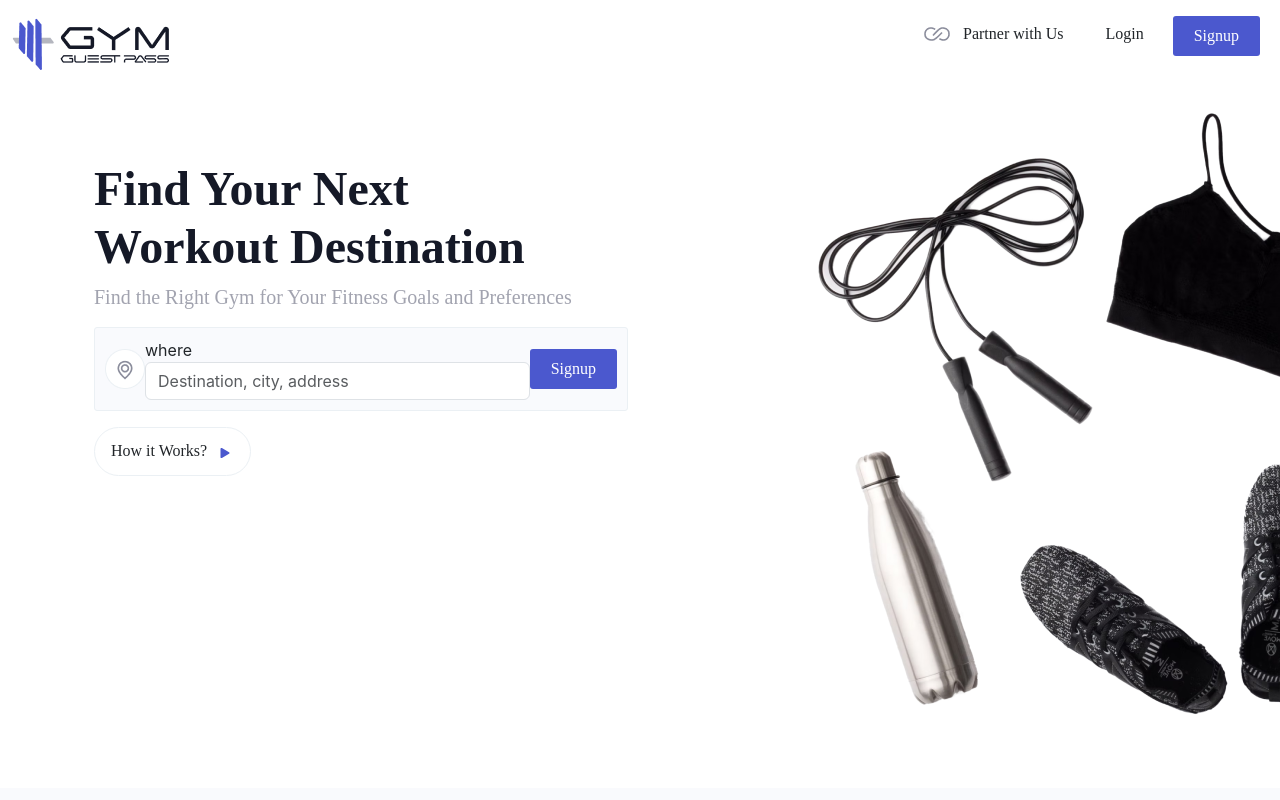
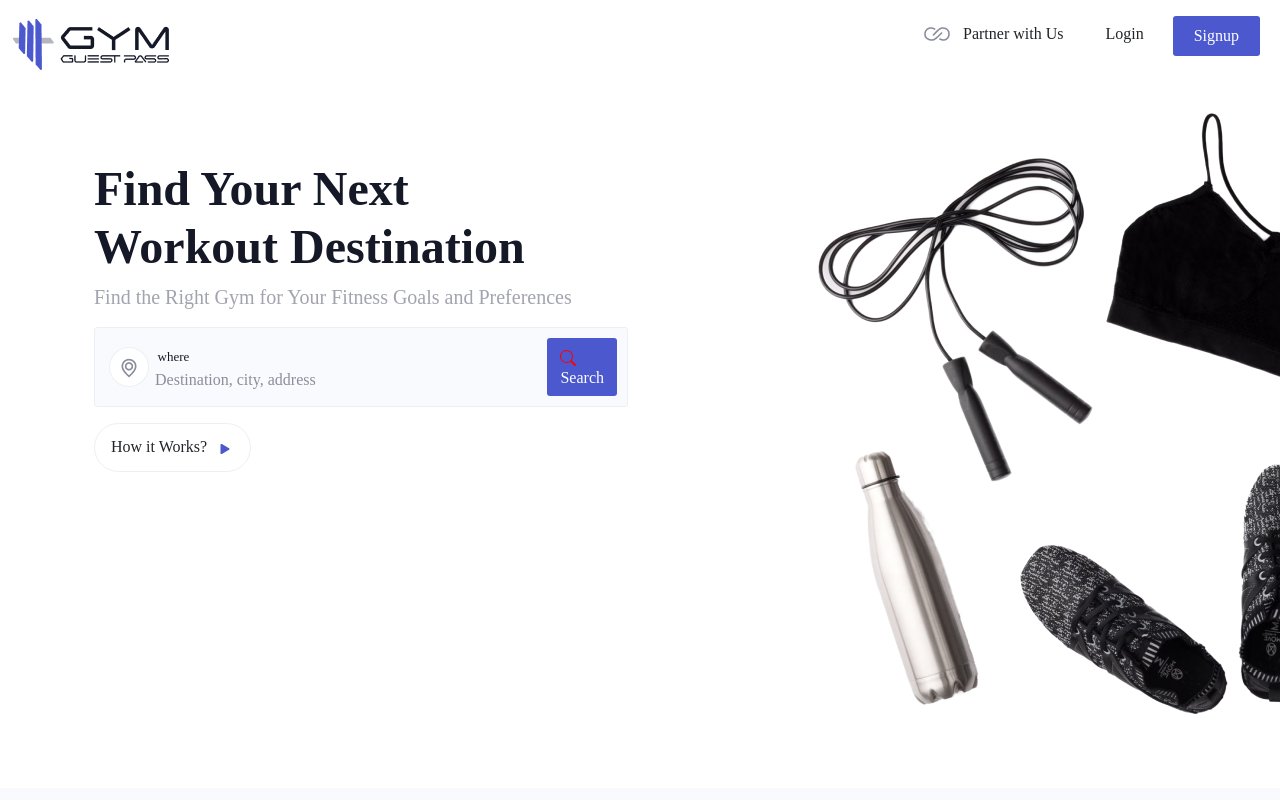
Before and after one commit to Domayur/gym-web-app, a React (Create React App) app: page / in a window 1280 px wide. Shown: the top 800 px of the page. Built offline with nearby package versions, Linux system fonts and the light colour scheme.

Commit message:
Hero section from mayur dev

```diff
--- a/src/App.js
+++ b/src/App.js
@@ -1,12 +1,12 @@
 // import logo from './logo.svg';
 import './App.css';
 import Header from './components/Navbar/Header';
-import HeroSection from './components/HeroSection/HeroSection';
-import PopularDestination from './components/PopularDestination/PopularDestination';
+ import PopularDestination from './components/PopularDestination/PopularDestination';
 import ExploreGymSection from './components/ExploreGym/ExploreGymSection';
 import PoplarGym from './components/PoplarGym/PoplarGym';
 import Footer from './components/Footer/Footer';
 import WhyChooseGym from './components/WhyChooseGym/WhyChooseGym';
+import HeroSection from './components/HeroSection/HeroSection';
 
 function App() {
   return (
--- a/src/components/HeroSection/HeroSection/HeroSection.css
+++ b/src/components/HeroSection/HeroSection.css
@@ -58,15 +58,76 @@
     padding: 10px 10px;
     width: 100%;
 }
+
 .desti_input {
     width: 100%;
 }
+
 @media (min-width: 575.98px) {
-    .hero-section{
-        background-image: url('../../../assets/images/hero.png');
+    .hero-section {
+        background-image: url('../../assets/images/hero.png');
         background-size: auto;
         background-position: center right;
         background-repeat: no-repeat;
         height: 700px;
     }
 }
+
+.extra-class-remove-css {
+    background: #F9FAFD;
+    border: none;
+    width: 198px;
+    height: 22px;
+    font-family: 'Work Sans';
+    font-style: normal;
+    font-weight: 400;
+    font-size: 16px;
+    line-height: 140%;
+    color: #8B8D9C;
+
+}
+
+
+.where-class-lable {
+    width: 41px;
+    height: 18px;
+    font-family: 'Work Sans';
+    font-style: normal;
+    font-weight: 400;
+    font-size: 13px;
+    line-height: 140%;
+    text-align: center;
+    color: #151927;
+
+}
+
+.serch-button-hero {
+    background: #4B58CE;
+    padding: 12px 34px;
+    border-radius: 4px;
+    color: #fff;
+    border-radius: 3px;
+}
+
+.serch-button-hero {
+    background: #4B58CE !important;
+    color: #fff !important;
+}
+
+
+.search-chnage-icon-color {
+    color: red;
+    display: inline;
+}
+
+.new-class-for-right {
+    background: #4B58CE;
+    border-radius: 4px;
+    color: #fff;
+    border-radius: 3px;
+}
+
+.new-class-for-right:hover {
+    color: white;
+    background: #4B58CE;
+}
--- a/src/components/HeroSection/HeroSection.js
+++ b/src/components/HeroSection/HeroSection.js
@@ -1,8 +1,8 @@
 import React from 'react'
 import HeroImg from '../../assets/images/hero.png'
 import LocationImg from '../../assets/images/location.png'
-import { BsFillPlayFill } from "react-icons/bs";
-import './HeroSection/HeroSection.css'
+import { BsFillPlayFill, BsSearch } from "react-icons/bs";
+import '../HeroSection/HeroSection.css'
 
 const HeroSection = () => {
     return (
@@ -21,14 +21,16 @@ const HeroSection = () => {
                                             <form action="#" class="form-search d-flex align-items-stretch mb-3" data-aos="fade-up" data-aos-delay="200">
                                                 <div class='marata'>
                                                     <div class="LocationImg">
-                                                <img src={LocationImg} alt="location" />
+                                                        <img src={LocationImg} alt="location" className="m-1" />
                                                     </div>
                                                     <div class="desti_input">
-                                                <label for="">where</label>
-                                                <input type="text" class="form-control" placeholder="Destination, city, address" />
+                                                        <label className='where-class-lable'>where</label><br />
+                                                        <input type="text" class="extra-class-remove-css" placeholder="Destination, city, address" value={"Destination, city, address"} />
                                                     </div>
-                                            <div class="search_btn">
-                                                <button class="btn cst-btn-nav float-right" type="button">Signup</button>
+                                                    <div class="row main-div justify-content-between">
+                                                         <div class="col-sm-1">
+                                                            <button class="btn new-class-for-right d-inline" type="button"><BsSearch className='search-chnage-icon-color'/> Search</button>
+                                                        </div>
                                                     </div>
                                                 </div>
                                             </form>
```
Lines whose indentation alone changed are shown as unchanged.
